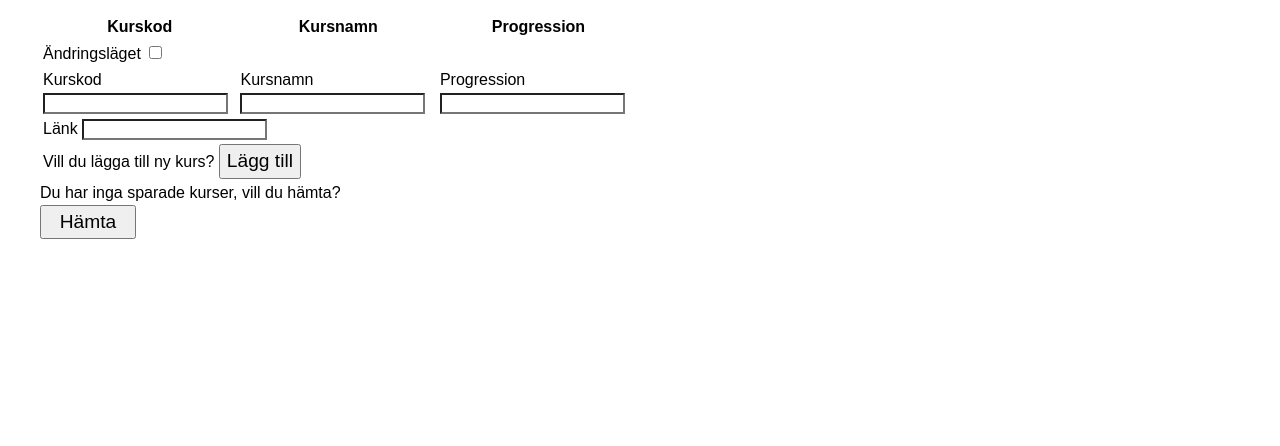
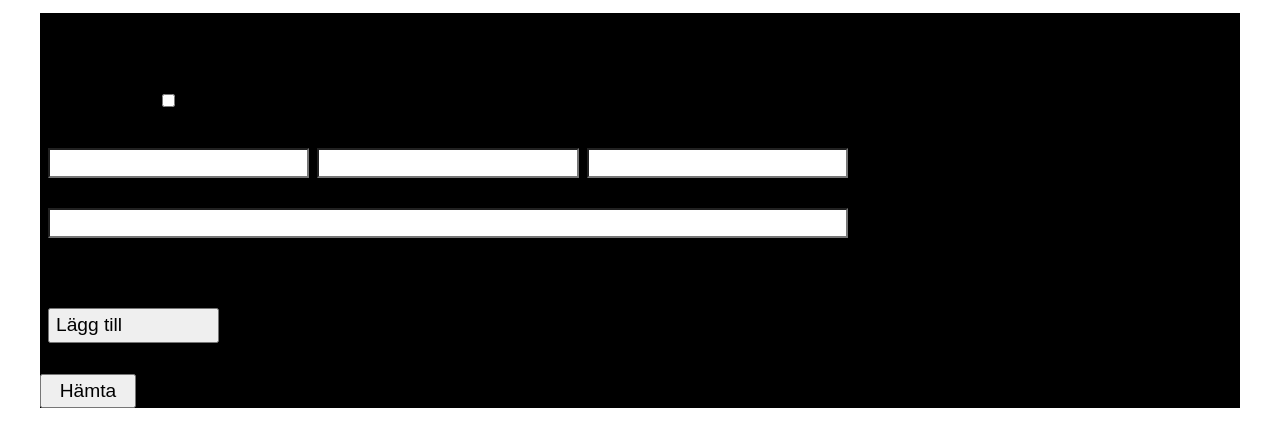
Before and after one commit to C4ndyFl4mes/typescript-moment1.2, a website built with Vite: page index.html in a window 1280 px wide. Shown: the part 52-498 px from the top of the page. Built offline with nearby package versions, Linux system fonts and the light colour scheme.

Commit message:
Added styling and changed layout.

```diff
--- a/index.html
+++ b/index.html
@@ -21,45 +21,41 @@
           <th>Progression</th>
         </thead>
         <tbody id="course-container"></tbody>
-        <tfoot>
-          <tr>
-            <td colspan="3">
-              <label for="edit-mode" id="edit-label">Ändringsläget</label>
+      </table>
+      <div class="form">
+        <label for="edit-mode">
+          <span>Ändringsläget</span>
           <input type="checkbox" name="edit" id="edit-mode">
-            </td>
-          </tr>
-          <tr>
-            <td>
-              <label for="coursecode-input">Kurskod</label>
+        </label>
+        <div class="inputs">
+          <label for="coursecode-input">
+            <span>Kurskod</span>
             <input type="text" name="coursecode" id="coursecode-input" class="input">
-            </td>
-            <td>
-              <label for="coursename-input">Kursnamn</label>
+          </label>
+          <label for="coursename-input">
+            <span>Kursnamn</span>
             <input type="text" name="coursename" id="coursename-input" class="input">
-            </td>
-            <td>
-              <label for="progression-input">Progression</label>
+          </label>
+          <label for="progression-input">
+            <span>Progression</span>
             <input type="text" name="progression" id="progression-input" class="input">
-            </td>
-            <tr>
-              <td colspan="2">
-                <label for="url-input">Länk</label>
+          </label>
+          <label for="url-input">
+            <span>Länk</span>
             <input type="url" name="url" id="url-input" class="input">
-              </td>
-              <td id="change-code-td">
+          </label>
+          <div id="change-code-div">
             <label for="change-coursecode-input">Ändra Kurskod</label>
             <input type="text" name="changecoursecode" id="change-coursecode-input" class="input">
-              </td>
-            </tr>
-           <tr>
-            <td colspan="3" id="add-edit-controls">
-              <label for="add-course">Vill du lägga till ny kurs?</label>
+          </div>
+        </div>
+        <div id="add-edit-controls">
+          <label for="add-course">
+            <span>Vill du lägga till ny kurs?</span>
             <button id="add-course" class="button">Lägg till</button>
-            </td>
-           </tr>
-          </tr>
-        </tfoot>
-      </table>
+          </label>
+        </div>
+      </div>
       <div id="controls-div" class="control-layout"></div>
     </div>
   </main>
--- a/src/scripts/main.ts
+++ b/src/scripts/main.ts
@@ -7,7 +7,7 @@ const courseNameINPUT = document.getElementById("coursename-input") as HTMLInput
 const progressionINPUT = document.getElementById("progression-input") as HTMLInputElement | null;
 const urlINPUT = document.getElementById("url-input") as HTMLInputElement | null;
 const editCheckBox = document.getElementById("edit-mode") as HTMLInputElement | null;
-const changeCodeTD = document.getElementById("change-code-td") as HTMLInputElement | null;
+const changeCodeDIV = document.getElementById("change-code-div") as HTMLInputElement | null;
 const addEditControlsTD: HTMLElement | null = document.getElementById("add-edit-controls");
 let courseObjects: Array<Course> = [];
 
@@ -54,18 +54,23 @@ function setGetControls() {
  * Beroende på om användaren befinner sig i ändringsläget eller inte.
  */
 editCheckBox?.addEventListener<"change">("change", (): void => {
-	if (addEditControlsTD && changeCodeTD) {
+	if (addEditControlsTD && changeCodeDIV) {
 		resetInputs();
 		if (editCheckBox.checked) {
-			changeCodeTD.style.display = "table-cell";
+			changeCodeDIV.style.display = "table-cell";
 			addEditControlsTD.innerHTML = `
-				<label for="edit-course">Vill du ändra kurs?</label>
-              	<button id="edit-course" class="button">Ändra</button>
-				<label for="delete-course">Eller radera?</label>
-              	<button id="delete-course" class="button">Radera</button>
-				<label for="clear-course">Eller radera alla kurser?</label>
-              	<button id="clear-course" class="button">Töm</button>
-			`;
+				<label for="edit-course">
+					<span>Vill du ändra kurs?</span>
+              		<button id="edit-course" class="button">Ändra</button>
+				</label>
+				<label for="delete-course">
+					<span>Eller radera?</span>
+              		<button id="delete-course" class="button">Radera</button>
+				</label>
+				<label for="clear-course">
+					<span>Eller radera alla kurser?</span>
+					<button id="clear-course" class="button">Töm</button>
+				</label>`;
 			const editBTN: HTMLElement | null = document.getElementById("edit-course");
 			editBTN?.addEventListener<"click">("click", (): void => {
 				editCourse();
@@ -81,11 +86,12 @@ editCheckBox?.addEventListener<"change">("change", (): void => {
 				clearCourses();
 			});
 		} else {
-			changeCodeTD.style.display = "none";
+			changeCodeDIV.style.display = "none";
 			addEditControlsTD.innerHTML = `
-				<label for="add-course">Vill du lägga till ny kurs?</label>
-              	<button id="add-course" class="button">Lägg till</button>
-			`;
+				<label for="add-course">
+					<span>Vill du lägga till ny kurs?</span>
+              		<button id="add-course" class="button">Lägg till</button>
+				</label>`;
 			const addBTN: HTMLElement | null = document.getElementById("add-course");
 			addBTN?.addEventListener<"click">("click", addButtons);
 		}
--- a/src/styles/abstracts/_variables.scss
+++ b/src/styles/abstracts/_variables.scss
@@ -10,6 +10,12 @@ $main-font-family: Arial, Helvetica, sans-serif;
 $button-font-size: 1.2rem;
 $button-line-heigt: 1.8rem;
 $button-font-family: Arial, Helvetica, sans-serif;
+
+$table-font-size: 1.1rem;
+$table-line-height: 1.6rem;
+
+$input-font-size: 1rem;
+$input-line-heght: 1.5rem;
 // ...
 
 
@@ -17,11 +23,19 @@ $button-font-family: Arial, Helvetica, sans-serif;
 // Light Theme (lith)
 $lith-primary-bg-color: #fff;
 $lith-primary-fg-color: #000;
+$lith-secondary-bg-color: #17af8e;
+
+$lith-table-bg-color: #000000;
+$lith-row-bg-color: #000;
 // ...
 
 // Dark Theme (dath)
-$dath-primary-bg-color: #000;
+$dath-primary-bg-color: #005353;
 $dath-primary-fg-color: #fff;
+$dath-secondary-bg-color: #17af8e;
+
+$dath-table-bg-color: #00203a;
+$dath-row-bg-color: #013158;
 // ...
 
 $link-normal-color: #00f;
--- a/src/styles/base/_typography.scss
+++ b/src/styles/base/_typography.scss
@@ -14,6 +14,21 @@
     font-family: var.$button-font-family;
 }
 
+%table-typography {
+    thead {
+        font-size: var.$table-font-size * 1.15;
+        line-height: var.$table-line-height * 1.15;
+
+    }
+    tbody {
+        font-size: var.$table-font-size;
+        line-height: var.$table-line-height;
+    }
+}
+%input-typography {
+    font-size: var.$input-font-size;
+    line-height: var.$input-line-heght;
+}
 // Links, using CSS variables because it may need to be able to change depending on theme.
 a {
     color: var(--link-normal);
--- a/src/styles/layout/_main_content.scss
+++ b/src/styles/layout/_main_content.scss
@@ -10,16 +10,67 @@ main {
 
     @extend %main-typography;
 }
+.table-frame {
+    max-width: 1200px;
+    background-color: var(--table-bg-color);
+
+}
+table {
+    width: 100%;
+    margin-bottom: 1rem;
+    border-collapse: collapse;
+    @extend %table-typography;
+
+    th{
+        padding: 0.5rem;
+    }
+}
+
+.form {
+    max-width: 800px;
+    padding: 0.5rem;
+
+    display: flex;
+    flex-direction: column;
+    label[for="edit-mode"] {
+        max-width: fit-content;
+        padding: 0.5rem;
+        padding-bottom: 0.75rem;
+    }
+    .inputs {
+        display: flex;
+        flex-direction: row;
+        flex-wrap: wrap;
+        gap: 0.5rem;
+        * {
+            flex: 1;
+            display: flex;
+            flex-direction: column;
+        }
+        input {
+            @extend %input-typography;
+        }
+    }
+    #add-edit-controls {
+        margin-top: 3rem;
+        display: flex;
+        flex-direction: row;
+        flex-wrap: wrap;
+        gap: 1rem;
+        * {
+            display: flex;
+            flex-direction: column;
+        }
+    }
+}
 
 .button {
     @extend %button-typography;
 }
-#change-code-td {
+#change-code-div {
     display: none;
 }
-.table-frame {
-    max-width: 600px;
-}
+
 
 .control-layout {
     display: flex;
@@ -35,7 +86,21 @@ main {
 }
 
 .row {
-    background-color: blue;
+    height: 3rem;
+    user-select: none;
+    cursor: pointer;
+    background-color: var(--row-bg-color);
+    td {
+        border-bottom: 1px solid;
+        padding-left: 0.5rem;
+        padding-right: 0.5rem;
+    }
+}
+.row:hover {
+    filter: brightness(90%);
+}
+.row:active {
+    filter: brightness(94%);
 }
 
 .selected {
@@ -45,3 +110,9 @@ main {
 .conflict {
     background-color: red !important;
 }
+
+@media screen and (max-width: 500px) {
+    main {
+        width: 100%;
+    }
+}
--- a/src/styles/themes/_theme.scss
+++ b/src/styles/themes/_theme.scss
@@ -16,14 +16,18 @@ $base-theme: (
 // Light theme
 $light-theme: (
     "primary-bg-color": var.$lith-primary-bg-color,
-    "primary-fg-color": var.$lith-primary-fg-color
+    "primary-fg-color": var.$lith-primary-fg-color,
+    "table-bg-color": var.$lith-table-bg-color,
+    "row-bg-color": var.$lith-row-bg-color
     // ...
 );
 
 // Dark theme
 $dark-theme: (
     "primary-bg-color": var.$dath-primary-bg-color,
-    "primary-fg-color": var.$dath-primary-fg-color
+    "primary-fg-color": var.$dath-primary-fg-color,
+    "table-bg-color": var.$dath-table-bg-color,
+    "row-bg-color": var.$dath-row-bg-color
     // ...
 );
 
```
Lines whose indentation alone changed are shown as unchanged.
